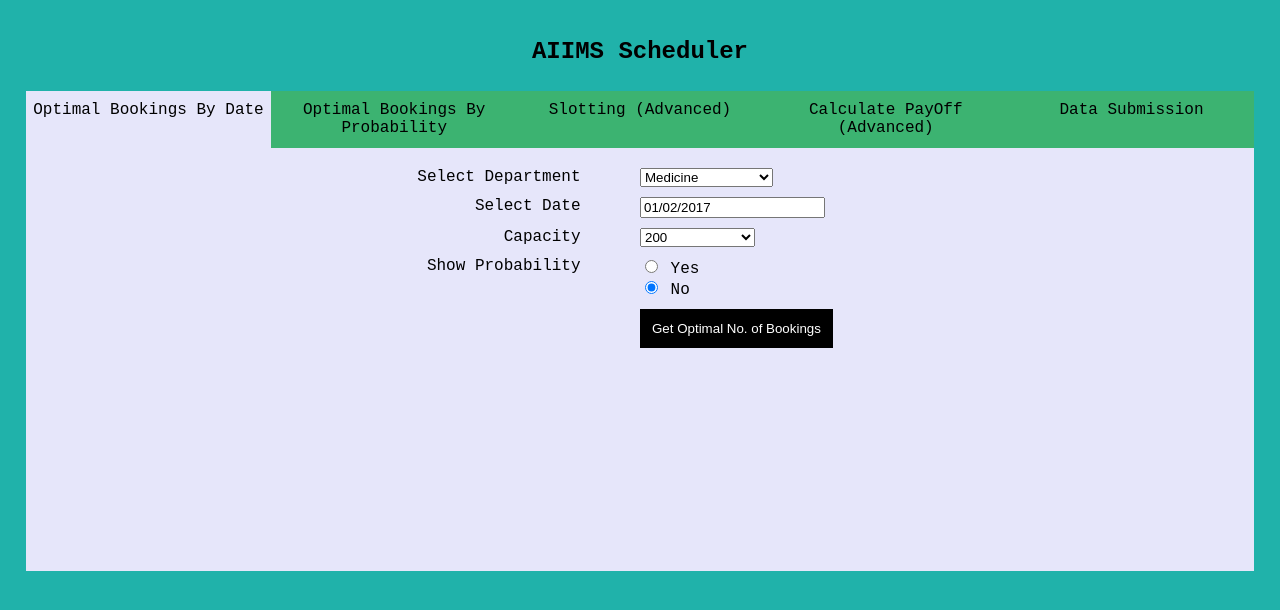
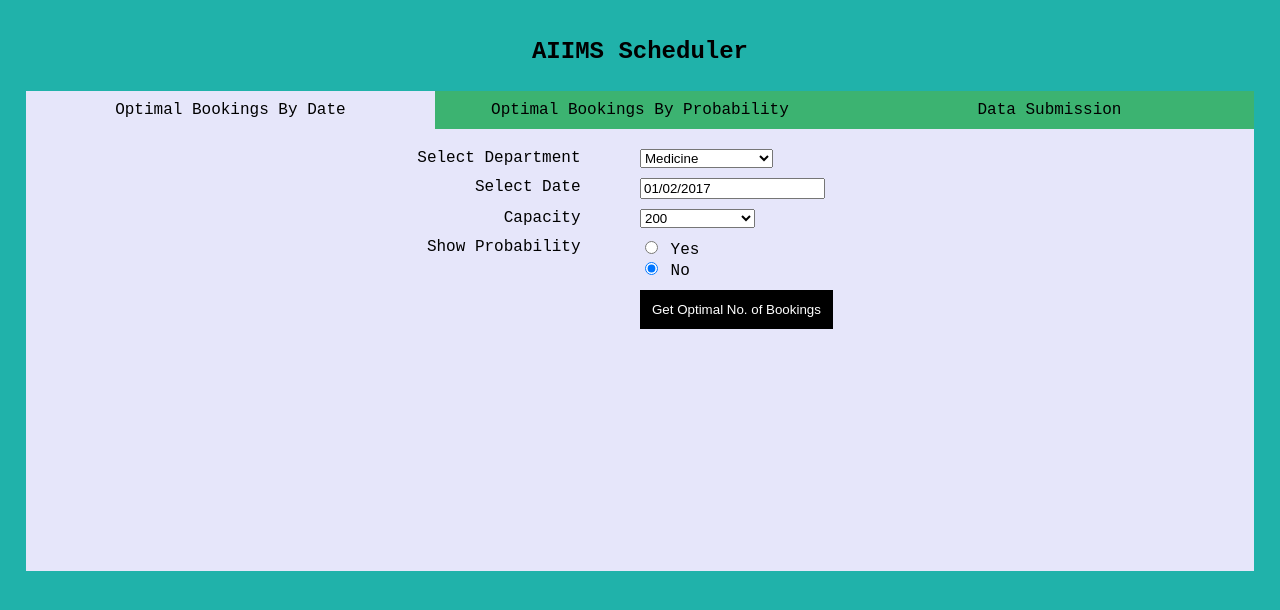
Before and after one commit to darth-mycol/slot-wiz, a Flask app: page / in a window 1280 px wide. Shown: the top 610 px of the page. Run offline with Flask 2, Linux system fonts and the light colour scheme; some libraries are stand-ins or nearby versions.

Commit message:
after hide of advanced slotting tabs

```diff
--- a/templates/index.html
+++ b/templates/index.html
@@ -21,11 +21,13 @@
         }
         .tab {
             float: left;
-            width: 20%;
-            height : 37px;
+            width: 33.33%;
             text-align: center;
             padding: 10px 0;
             cursor: pointer;
+            <!--CHANGES-->
+            <!--width: 20%;-->
+            <!--height : 37px;-->
         }
         .tab.selected {
             background : lavender;
@@ -100,12 +102,13 @@
         <div id="tab3" class="tab">
             <span>Optimal Bookings By Probability</span>
         </div>
-        <div id="tab4" class="tab">
-            <span>Slotting (Advanced)</span>
-        </div>
-        <div id="tab5" class="tab">
-            <span>Calculate PayOff (Advanced)</span>
-        </div>
+        <!--CHANGES-->
+        <!--<div id="tab4" class="tab">-->
+            <!--<span>Slotting (Advanced)</span>-->
+        <!--</div>-->
+        <!--<div id="tab5" class="tab">-->
+            <!--<span>Calculate PayOff (Advanced)</span>-->
+        <!--</div>-->
         <div id="tab2" class="tab">
             <span>Data Submission</span>
         </div>
@@ -305,7 +308,8 @@
             </div>
             <div class="clear"></div>
         </div>
-        <div id="tab-container4" class="tab-container hide">
+        <!--CHANGES-->
+        <div id="tab-container4" class="tab-container hide" hidden>
             <div class="field">
                 <div class="label">
                     <div>Probability of Show :</div>
@@ -375,7 +379,8 @@
             </div>
             <div class="clear"></div>
         </div>
-        <div id="tab-container5" class="tab-container hide">
+        <!--CHANGES-->
+        <div id="tab-container5" class="tab-container hide" hidden>
             <div class="field">
                 <div class="label">
                     <div>Probability of Show :</div>
```
